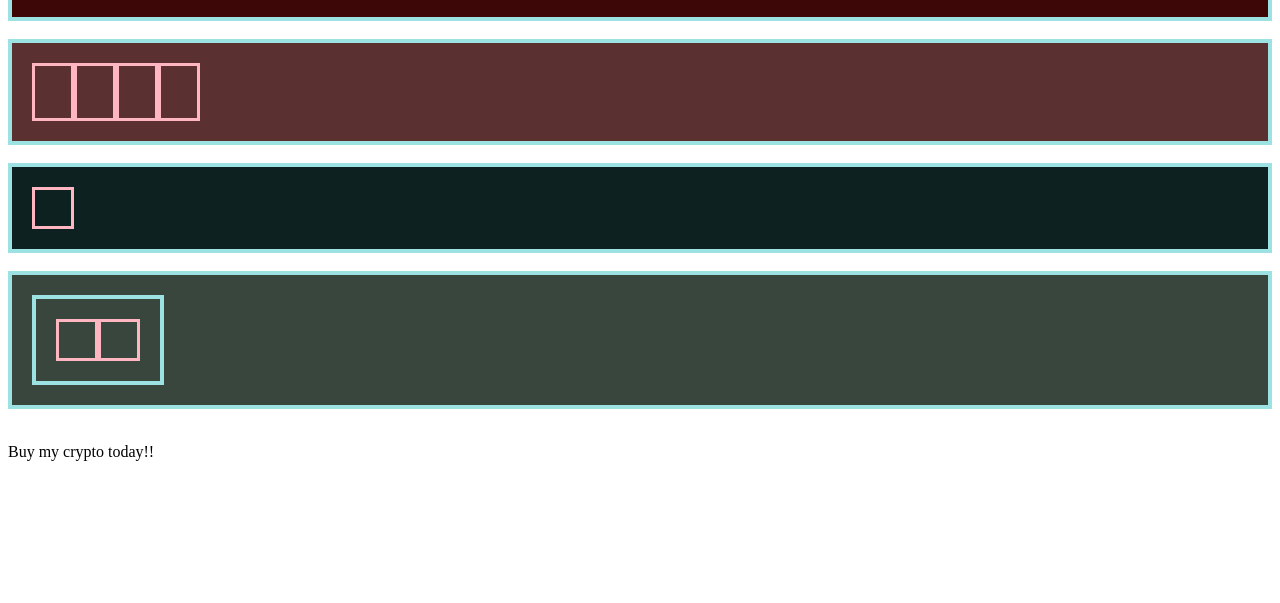
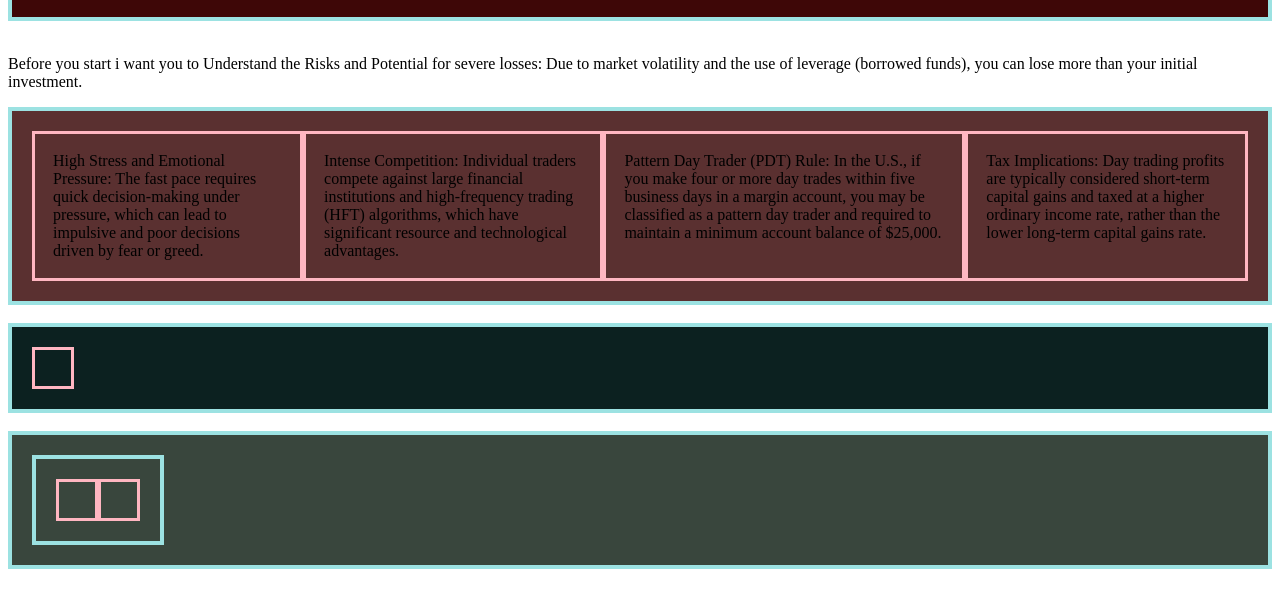
Before and after one commit to ameliep2029/Copycat-Layout, a plain HTML site: page index.html in a window 1280 px wide. Shown: the part 260-863 px from the top of the page. Before the commit the page ends 800 px from the top, so only its background shows below. Drawn offline with Linux system fonts and the light colour scheme.

Commit message:
almost done

```diff
--- a/index.html
+++ b/index.html
@@ -31,17 +31,23 @@
 
 
 
-
+<p> Before you start i want you to Understand the Risks and
+Potential for severe losses: Due to market volatility and the use of leverage (borrowed funds), you can lose more than your initial investment. </p>
 
  <div class="flexbox" id="box2">
     <div class="item">
-    <p> </p>
+
+High Stress and Emotional Pressure: The fast pace requires quick decision-making under pressure, which can lead to impulsive and poor decisions driven by fear or greed.
+
+
     </div>
 
 
-    <div class="item"></div>
-    <div class="item"></div>
-    <div class="item"></div>
+    <div class="item">Intense Competition: Individual traders compete against large financial institutions and high-frequency trading (HFT) algorithms, which have significant resource and technological advantages.
+</div>
+    <div class="item">Pattern Day Trader (PDT) Rule: In the U.S., if you make four or more day trades within five business days in a margin account, you may be classified as a pattern day trader and required to maintain a minimum account balance of $25,000.</div>
+
+    <div class="item">Tax Implications: Day trading profits are typically considered short-term capital gains and taxed at a higher ordinary income rate, rather than the lower long-term capital gains rate. </div>
    </div>
 
    <br>
@@ -63,7 +69,7 @@
    <br>
 
 
-<p> Buy my crypto today!!</p>
+<p> </p>
 
 
 
```
